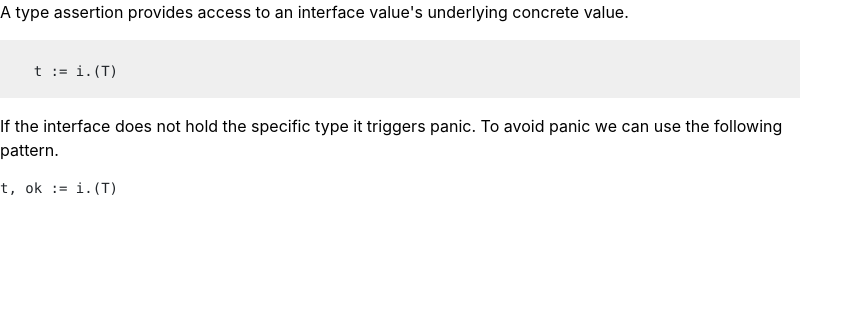
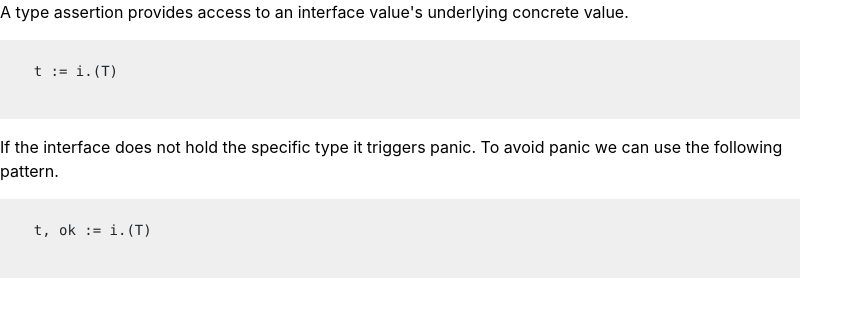
Before and after one commit to MarkSaravi/zoomable-documents, a React (Create React App) app: page /golang in a window 1280 px wide. Shown: the top 316 px of the page, without its empty margins (0-863 px from the left). Built offline with nearby package versions, Linux system fonts and the light colour scheme.

Commit message:
second example

```diff
--- a/src/data/golang.ts
+++ b/src/data/golang.ts
@@ -38,7 +38,7 @@ const firstexample: Sentences = {
                 </pre>`,
         },
         {
-            id: 'first-example-zoom-1',
+            id: 'first-example-zoom-2',
             positions: {
                 2: { after: FIRST_SENTENCE_ID },
             },
@@ -56,6 +56,60 @@ const firstexample: Sentences = {
 
         f := i.(float64) // panic
         fmt.Println(f)
+    }
+                </pre>`,
+        },
+    ],
+};
+
+const secondexample: Sentences = {
+    id: 'second-example-zoomable',
+    sentences: [
+        {
+            id: 'second-example',
+            positions: {
+                0: { after: FIRST_SENTENCE_ID },
+            },
+            content:
+                `${PRE}
+    t, ok := i.(T)
+                </pre>`,
+        },
+        {
+            id: 'second-example-zoom-1',
+            positions: {
+                1: { after: FIRST_SENTENCE_ID },
+            },
+            content:
+                `${PRE}
+    var i interface{} = "hello"
+
+    s, ok := i.(string)
+    fmt.Println(s, ok)
+
+    f, ok := i.(float64)
+    fmt.Println(f, ok)
+                </pre>`,
+        },
+        {
+            id: 'second-example-zoom-2',
+            positions: {
+                2: { after: FIRST_SENTENCE_ID },
+            },
+            content:
+                `${PRE}
+    package main
+
+    import "fmt"
+
+    func main() {
+        var i interface{} = "hello"
+
+        s, ok := i.(string)
+        fmt.Println(s, ok)
+
+        f, ok := i.(float64)
+        fmt.Println(f, ok)
     }
                 </pre>`,
         },
@@ -110,20 +164,30 @@ const typeassertion: Sentences = {
             positions: {
                 0: { after: 'first-example-obj-eol' },
             },
-            content: 'If the interface does not hold the specific type it triggers panic. To avoid panic we can use the following pattern.',
+            content: 'If the interface does not hold the specific type it triggers panic.',
+        },
+        {
+            id: 'assertion-succeeded-2',
+            positions: {
+                0: { after: 'assertion-succeeded' },
+                1: { after: 'panic-without-second-param' },
+            },
+            content: ' To avoid panic we can use the following pattern.',
         },
         {
             id: 'assertion-succeeded-eol',
             positions: {
-                0: { after: 'assertion-succeeded' },
+                0: { after: 'assertion-succeeded-2' },
+                1: { after: 'assertion-succeeded-2' },
             },
             content: END_OF_LINE,
         },
         {
             id: 'second-example',
-            content: '<pre>t, ok := i.(T)</pre>',
+            content: secondexample,
             positions: {
                 0: { after: 'assertion-succeeded-eol' },
+                1: { after: 'assertion-succeeded-eol' },
             },
         }
     ],
```
Lines whose indentation alone changed are shown as unchanged.
